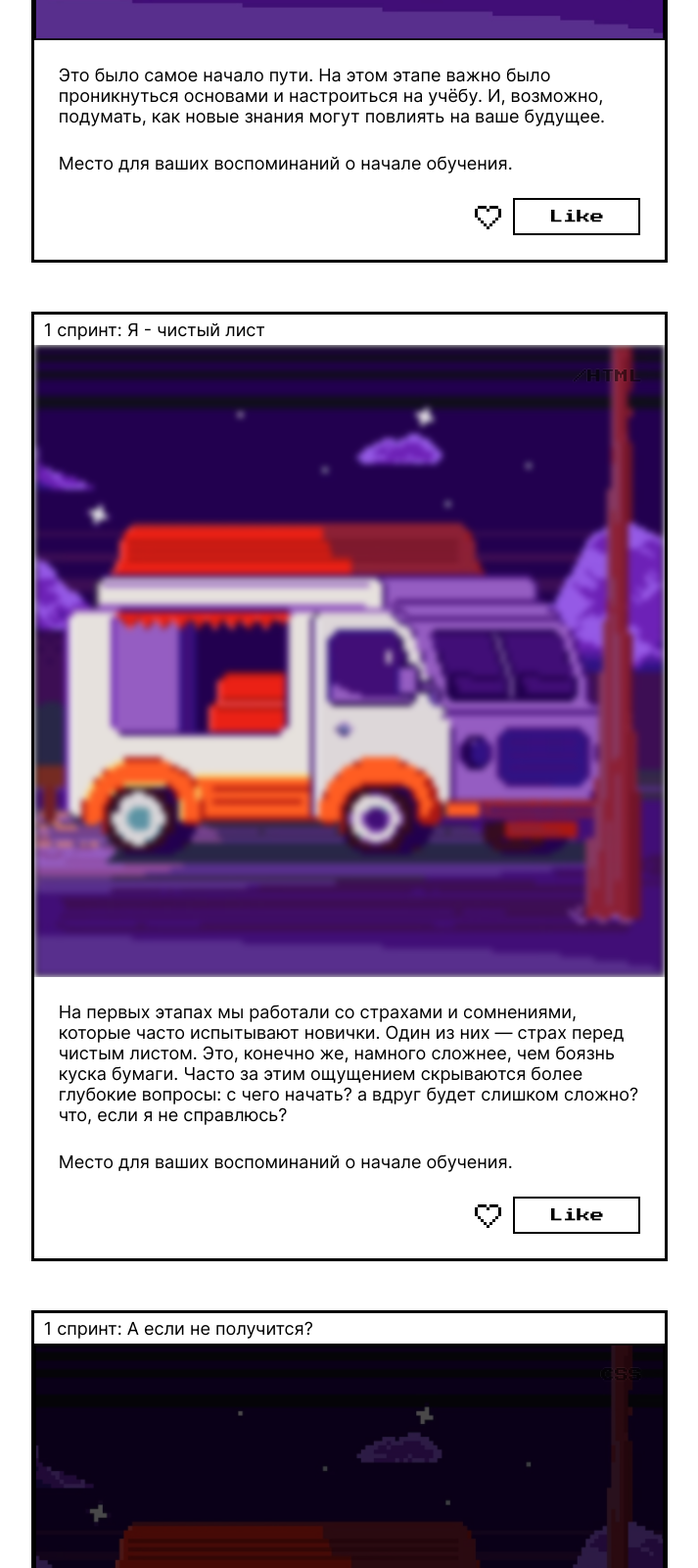
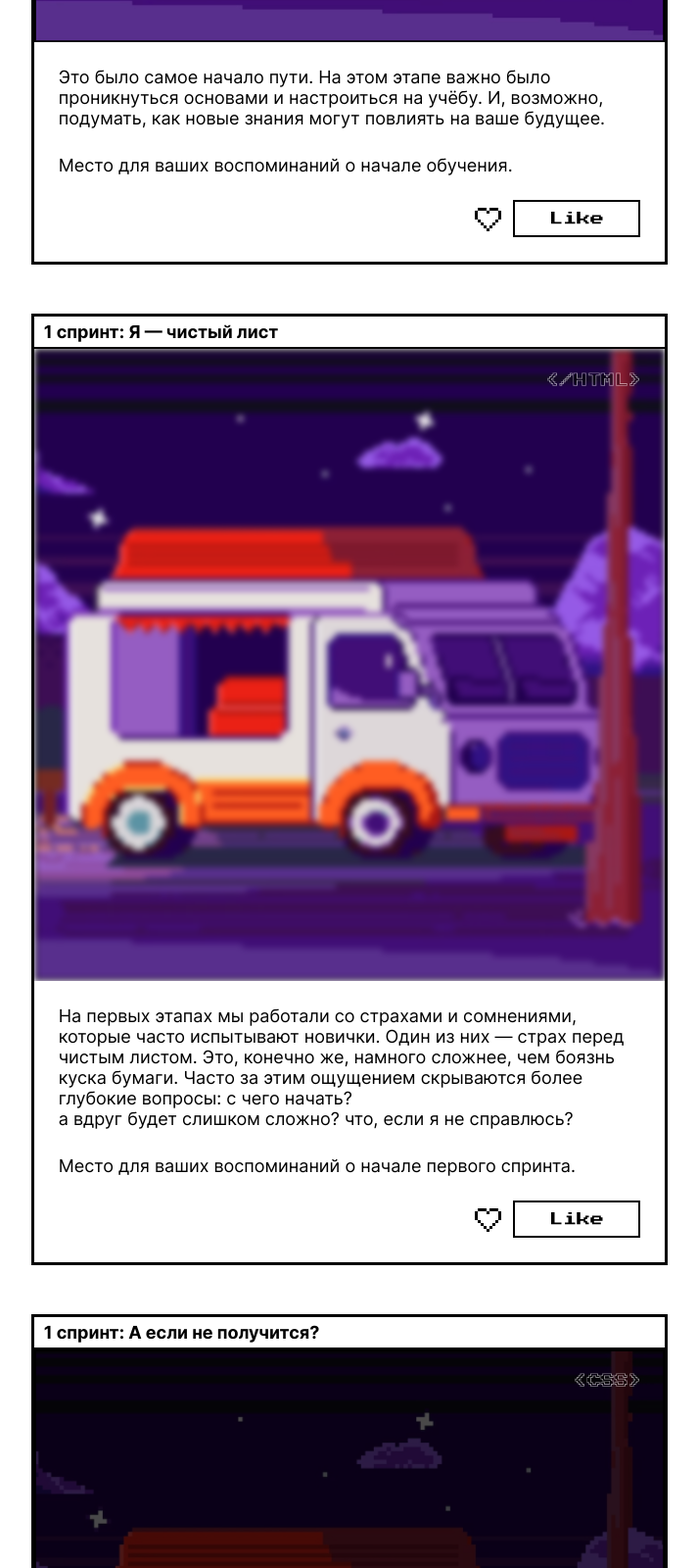
Before and after one commit to samodel/zakrivayuschiy-teg-f, a plain HTML site: page index.html in a window 1280 px wide. Shown: the part 1200-2800 px from the top of the page at 98% size, without its empty margins (283-996 px from the left). Drawn offline with Linux system fonts and the light colour scheme.

Commit message:
last change I hope

```diff
--- a/index.html
+++ b/index.html
@@ -5,6 +5,9 @@
     <meta name="viewport" content="width=device-width, initial-scale=1.0" />
     <title>Закрывающий тег</title>
     <meta name="color-scheme" content="light dark" />
+    <link rel="icon" href="./images/favicon.ico" sizes="any" />
+    <link rel="icon" href="./svg/favicon.svg" type="image/svg+xml" />
+    <link rel="apple-touch-icon" href="./images/favicon.png" />
     <link rel="stylesheet" href="./fonts/fonts.css" />
     <link rel="stylesheet" href="./styles/variables.css" />
     <link rel="stylesheet" href="./styles/globals.css" />
@@ -49,7 +52,7 @@
           Фритрек и нулевой спринт: Подготовка к работе
         </h2>
         <div class="card__wrapper">
-          <span class="card__label"> /HTML </span>
+          <span class="card__label">&lt;/HTML&gt;</span>
           <img class="card__image" src="./images/car.jpg" alt="фургон" />
         </div>
         <div class="card__text-box">
@@ -102,9 +105,9 @@
       </article>
 
       <article class="card card__content">
-        <h2 class="card__title">1 спринт: Я - чистый лист</h2>
+        <h2 class="card__title">1 спринт: Я &mdash; чистый лист</h2>
         <div class="card__wrapper">
-          <span class="card__label"> /HTML </span>
+          <span class="card__label">&lt;/HTML&gt;</span>
           <img
             class="card__image card__image-blur"
             src="./images/car.jpg"
@@ -116,11 +119,11 @@
             На первых этапах мы работали со страхами и сомнениями, которые часто
             испытывают новички. Один из них — страх перед чистым листом. Это,
             конечно же, намного сложнее, чем боязнь куска бумаги. Часто за этим
-            ощущением скрываются более глубокие вопросы: с чего начать? а вдруг
+            ощущением скрываются более глубокие вопросы: с чего начать?<br> а вдруг
             будет слишком сложно? что, если я не справлюсь?
           </p>
           <p class="card__text">
-            Место для ваших воспоминаний о начале обучения.
+            Место для ваших воспоминаний о начале первого спринта.
           </p>
         </div>
         <div class="card__button-block">
@@ -165,7 +168,7 @@
       <article class="card card__content">
         <h2 class="card__title">1 спринт: А если не получится?</h2>
         <div class="card__wrapper">
-          <span class="card__label">CSS</span>
+          <span class="card__label">&lt;CSS&gt;</span>
           <img
             class="card__image card__image-brightness"
             src="./images/car.jpg"
@@ -179,7 +182,7 @@
             наоборот, могли вдохновиться успехами и поверить в себя.
           </p>
           <p class="card__text">
-            Место для ваших воспоминаний о начале обучения.
+            Место для ваших воспоминаний об окончании первого спринта.
           </p>
         </div>
         <div class="card__button-block">
@@ -224,7 +227,7 @@
       <article class="card card__content">
         <h2 class="card__title">2 спринт: Погоня за идеалом</h2>
         <div class="card__wrapper">
-          <span class="card__label"> desigions </span>
+          <span class="card__label"> &lt;desigions&gt; </span>
           <img
             class="card__image card__image-contrast"
             src="./images/car.jpg"
@@ -240,7 +243,7 @@
             старались просто сделать.
           </p>
           <p class="card__text">
-            Место для ваших воспоминаний о начале обучения.
+            Место для ваших воспоминаний о начале второго спринта.
           </p>
         </div>
         <div class="card__button-block">
@@ -285,7 +288,7 @@
       <article class="card card__content">
         <h2 class="card__title">2 спринт: О тех, кто рядом</h2>
         <div class="card__wrapper">
-          <span class="card__label"> care </span>
+          <span class="card__label"> &lt;care&gt; </span>
           <img
             class="card__image card__image-grayscale"
             src="./images/car.jpg"
@@ -302,7 +305,7 @@
             правда ли?
           </p>
           <p class="card__text">
-            Место для ваших воспоминаний о начале обучения.
+            Место для ваших воспоминаний об окончании второго спринта.
           </p>
         </div>
         <div class="card__button-block">
@@ -361,7 +364,7 @@
             время посмотреть на задачу под другим углом.
           </p>
           <p class="card__text">
-            Место для ваших воспоминаний о начале обучения.
+            Место для ваших воспоминаний о начале третьего спринта.
           </p>
         </div>
         <div class="card__button-block">
@@ -422,7 +425,7 @@
             черпали.
           </p>
           <p class="card__text">
-            Место для ваших воспоминаний о начале обучения.
+            Место для ваших воспоминаний об окончании третьего спринта.
           </p>
         </div>
         <div class="card__button-block">
@@ -465,9 +468,9 @@
       </article>
 
       <article class="card card__content">
-        <h2 class="card__title">"Сейчас я здесь"</h2>
+        <h2 class="card__title">&laquo;Сейчас я здесь&raquo;</h2>
         <div class="card__wrapper">
-          <span class="card__label"> experience </span>
+          <span class="card__label"> &lt;experience&gt; </span>
           <img
             class="card__image card__image-opacity"
             src="./images/car.jpg"
@@ -476,7 +479,7 @@
         </div>
         <div class="card__text-box">
           <p class="card__text">
-            Сейчас вы уже очень много знаете о вёрстке. Но это только начало.
+            Сейчас вы уже очень много знаете о вёрстке. Но это только начало.<br>
             Во-первых, впереди ещё много материала про «красотищу». Во-вторых, с
             окончанием курса учёба не заканчивается. Вёрстка — это целый мир. И
             этот мир постоянно меняется. Познать его полностью не получится, но
@@ -484,7 +487,7 @@
             и есть результат.
           </p>
           <p class="card__text">
-            Место для ваших воспоминаний о начале обучения.
+            Место, чтобы остановиться, подумать и написать, что вы чувствуете в этой точке пути.
           </p>
         </div>
         <div class="card__button-block">
@@ -530,13 +533,28 @@
         class="button button_type_floppy"
         type="button"
         onclick="window['popup'].showModal()"
+        aria-controls="popup"
       >
+
+      <svg class="save-button__icon" viewBox="0 0 40 40">
+        <use href="/svg/floppy.svg" />
+
+      </svg>
+
+
         <span class="button__text"> Сохранить на память </span>
+
+
       </button>
 
       <dialog class="popup" id="popup">
         <svg viewBox="0 0 40 40" class="popup__icon">
           <use href="/svg/floppy.svg"></use>
+
+          <path
+              fill="current"
+              d="M.5.5h3v3h-3zM.5 3.5h3v3h-3zM.5 6.5h3v3h-3zM.5 9.5h3v3h-3zM.5 12.5h3v3h-3zM.5 15.5h3v3h-3zM.5 18.5h3v3h-3zM.5 21.5h3v3h-3zM.5 24.5h3v3h-3zM.5 27.5h3v3h-3zM.5 30.5h3v3h-3zM.5 33.5h3v3h-3zM.5 36.5h3v3h-3zM33.5.5v3h-3v-3zM30.5.5v3h-3v-3zM27.5.5v3h-3v-3zM24.5.5v3h-3v-3zM21.5.5v3h-3v-3zM18.5.5v3h-3v-3zM15.5.5v3h-3v-3zM12.5.5v3h-3v-3zM9.5.5v3h-3v-3zM6.5.5v3h-3v-3zM36.5 3.5v3h-3v-3zM9.5 6.5v3h-3v-3zM9.5 3.5v3h-3v-3zM9.5 9.5v3h-3v-3zM30.5 6.5v3h-3v-3zM30.5 3.5v3h-3v-3zM30.5 9.5v3h-3v-3zM24.5 6.5v3h-3v-3zM24.5 3.5v3h-3v-3zM24.5 9.5v3h-3v-3zM30.5 12.5v3h-3v-3zM27.5 12.5v3h-3v-3zM24.5 12.5v3h-3v-3zM21.5 12.5v3h-3v-3zM18.5 12.5v3h-3v-3zM15.5 12.5v3h-3v-3zM12.5 12.5v3h-3v-3zM9.5 12.5v3h-3v-3zM33.5 21.5v3h-3v-3zM30.5 21.5v3h-3v-3zM27.5 21.5v3h-3v-3zM24.5 21.5v3h-3v-3zM21.5 21.5v3h-3v-3zM18.5 21.5v3h-3v-3zM15.5 21.5v3h-3v-3zM12.5 21.5v3h-3v-3zM9.5 21.5v3h-3v-3zM33.5 24.5v3h-3v-3zM9.5 24.5v3h-3v-3zM33.5 27.5v3h-3v-3zM9.5 27.5v3h-3v-3zM33.5 30.5v3h-3v-3zM9.5 30.5v3h-3v-3zM9.5 33.5v3h-3v-3zM33.5 33.5v3h-3v-3zM36.5 36.5v3h-3v-3zM33.5 36.5v3h-3v-3zM30.5 36.5v3h-3v-3zM27.5 36.5v3h-3v-3zM24.5 36.5v3h-3v-3zM21.5 36.5v3h-3v-3zM18.5 36.5v3h-3v-3zM15.5 36.5v3h-3v-3zM12.5 36.5v3h-3v-3zM9.5 36.5v3h-3v-3zM6.5 36.5v3h-3v-3zM39.5 39.5h-3v-3h3zM39.5 36.5h-3v-3h3zM39.5 33.5h-3v-3h3zM39.5 30.5h-3v-3h3zM39.5 27.5h-3v-3h3zM39.5 24.5h-3v-3h3zM39.5 21.5h-3v-3h3zM39.5 18.5h-3v-3h3zM39.5 15.5h-3v-3h3zM39.5 12.5h-3v-3h3zM39.5 9.5h-3v-3h3z"
+            />
         </svg>
         <p class="popup__title">Вставьте дискету, чтобы продолжить</p>
         <form class="popup__form" method="dialog">
--- a/styles/style.css
+++ b/styles/style.css
@@ -126,9 +126,10 @@
 }
 
 .card__title {
+  border-block-end: 2px solid currentColor;
   padding: 5px 10px;
   font-size: 18px;
-  font-variation-settings: var(--title-font-weight, 700);
+  font-variation-settings: 'wght' var(--title-font-weight, 700);
 }
 
 .card__wrapper {
@@ -148,6 +149,14 @@
   mix-blend-mode: hard-light;
   inset-block-start: 25px;
   inset-inline-end: clamp(0.8125rem, 0.5484rem + 1.1268vw, 1.5625rem);
+}
+
+@supports (-webkit-text-stroke: 1px var(--color-text-stroke)) or (text-stroke: 1px var(--color-text-stroke)) {
+  .card__label {
+    text-shadow: none;
+    text-stroke: 1px var(--color-text-stroke);
+    -webkit-text-stroke: 1px var(--color-text-stroke);
+  }
 }
 
 .card__image {
@@ -226,21 +235,6 @@
   min-inline-size: 130px;
 }
 
-.button_type_floppy {
-  display: flex;
-  align-items: center;
-  gap: 8px;
-  margin: 50px auto 0;
-  padding: 15px 20px;
-}
-
-.button_type_floppy svg {
-  position: relative;
-  block-size: 1.5em;
-  mix-blend-mode: difference;
-  fill: var(--themes-main-color)
-}
-
 .button {
   position: relative;
   border: 2px solid var(--themes-main-color);
@@ -278,6 +272,21 @@
 .button__text {
   position: relative;
   mix-blend-mode: difference;
+}
+
+.button_type_floppy {
+  display: flex;
+  align-items: center;
+  gap: 8px;
+  margin: 50px auto 0;
+  padding: 15px 20px;
+}
+
+.button_type_floppy svg {
+  position: relative;
+  block-size: 1.5em;
+  mix-blend-mode: difference;
+  fill: var(--themes-main-color)
 }
 
 .like-icon {
--- a/styles/variables.css
+++ b/styles/variables.css
@@ -9,7 +9,7 @@
   --title-font-weight: 700;
   --main-font-size: 18px;
   --accent-font-size: 14px;
-  --section-size: clamp(23.19rem, calc(15.95rem + 30.89vw), 43.75rem);
+  --section-size: clamp(23.19rem, calc(15.95rem + 30.89vw), 43.85rem);
   --logo-font-size: clamp(3.06rem, calc(2.71rem + 1.50vw), 4.06rem);
   --title-font-size: clamp(0.88rem, calc(0.68rem + 0.85vw), 1.44rem);
   --color-text-stroke: #fff;
```
Also changed, not shown: svg/favicon.svg (added).
